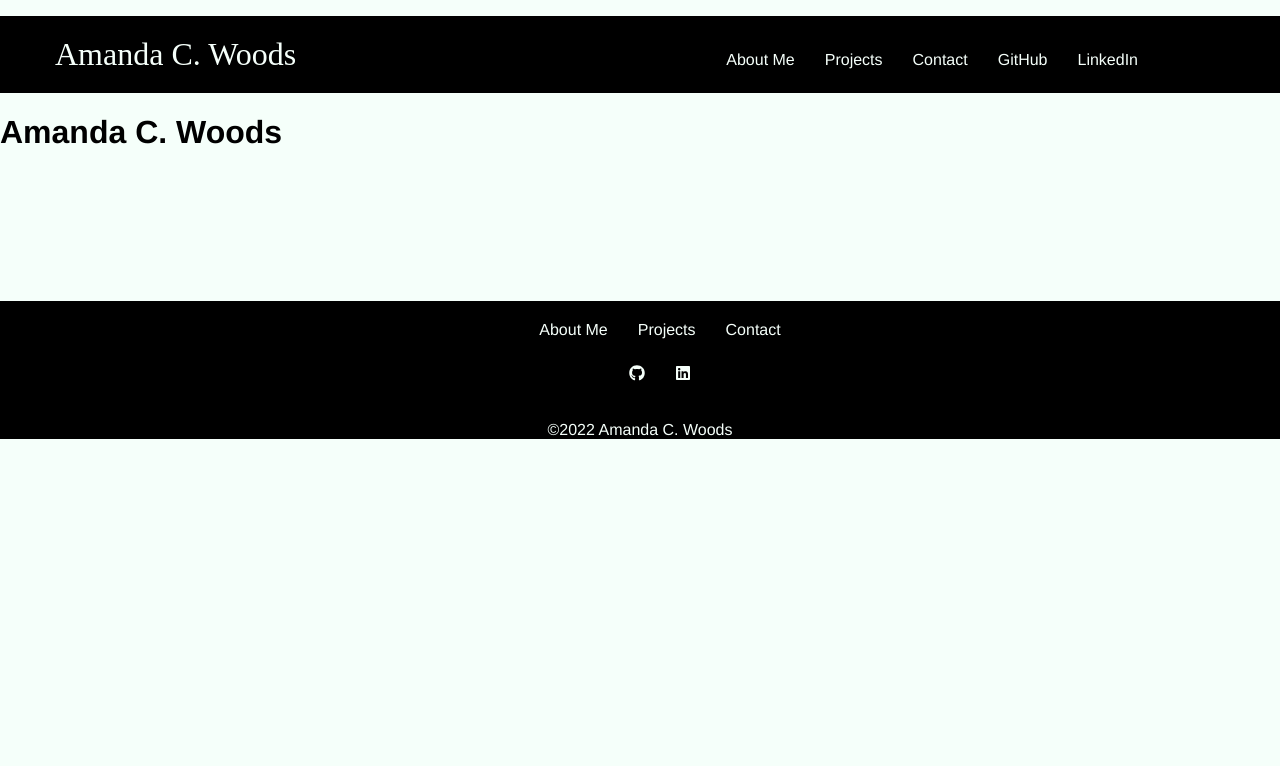
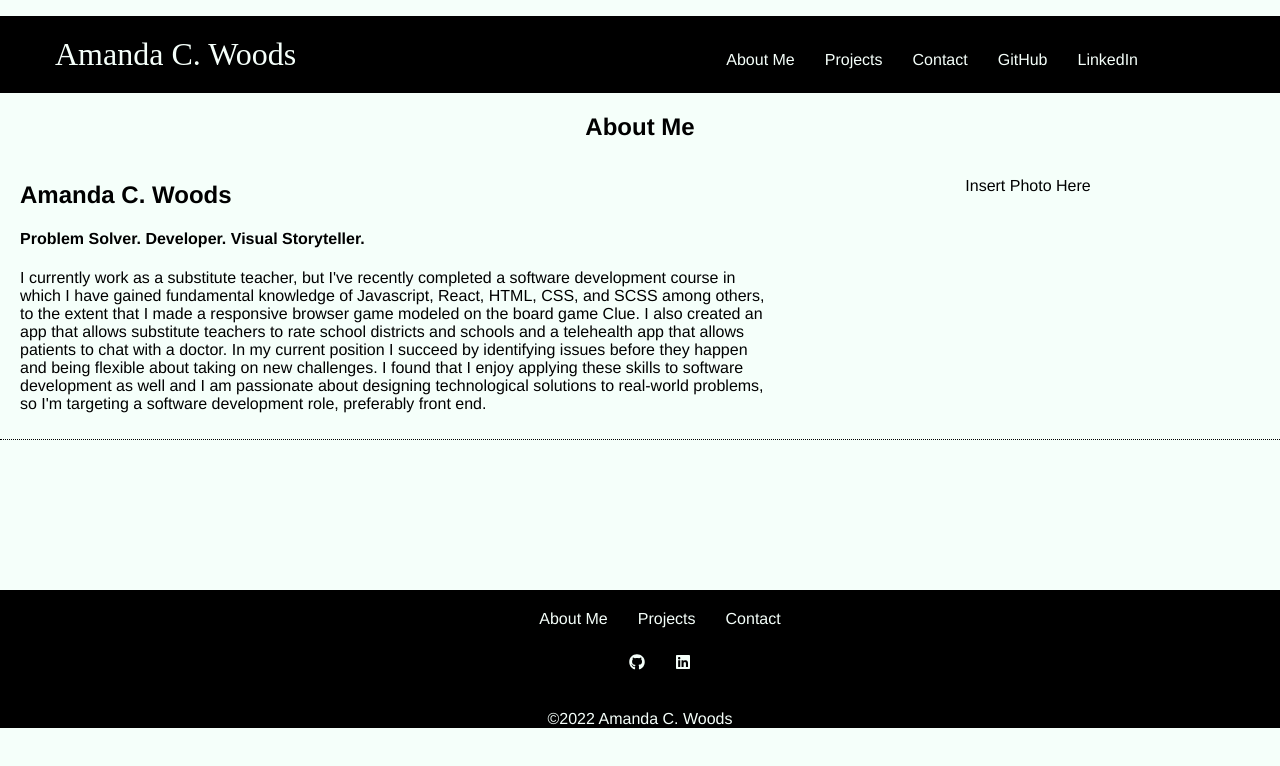
Before and after one commit to ACatWalks/portfolioBackup, a React (Create React App) app in the folder portfolio/: page / in a window 1280 px wide. Shown: the top 766 px of the page. Built offline with nearby package versions, Linux system fonts and the light colour scheme.

Commit message:
About page started, still needs photo, skill cards, contact button, and hero

```diff
--- a/portfolio/src/styles/styles.css
+++ b/portfolio/src/styles/styles.css
@@ -137,4 +137,30 @@ body {
 .contact button a {
   text-decoration: none;
 }
+
+.about #headline {
+  text-align: center;
+}
+
+.about .container {
+  border-bottom: 1px dotted #000000;
+  display: -webkit-box;
+  display: -ms-flexbox;
+  display: flex;
+  -webkit-box-orient: horizontal;
+  -webkit-box-direction: normal;
+      -ms-flex-direction: row;
+          flex-direction: row;
+}
+
+.about .container .left {
+  width: 60%;
+  padding-left: 20px;
+  padding-bottom: 10px;
+}
+
+.about .container .right {
+  width: 40%;
+  text-align: center;
+}
 /*# sourceMappingURL=styles.css.map */
--- a/portfolio/src/styles/styles.scss
+++ b/portfolio/src/styles/styles.scss
@@ -94,3 +94,22 @@ body{
         }
     }
 }
+.about {
+    & #headline {
+        text-align: center;
+    }
+    & .container {
+        border-bottom: 1px dotted $black;
+        display: flex;
+        flex-direction: row;
+        & .left{
+            width: 60%;
+            padding-left: 20px;
+            padding-bottom: 10px;
+        }
+        & .right {
+            width: 40%;
+            text-align: center;
+        }
+    }
+}
--- a/portfolio/src/views/About.js
+++ b/portfolio/src/views/About.js
@@ -4,9 +4,19 @@ import Footer from './Footer'
 
 function About() {
     return (
-        <div>
+        <div className='about'>
             <Nav />
-            <h1>Amanda C. Woods</h1>
+            <h2 id='headline'>About Me</h2>
+            <div className='container'>
+                    <div className='left'>
+                        <h2>Amanda C. Woods</h2>
+                        <h4>Problem Solver. Developer. Visual Storyteller.</h4>
+                        <p>I currently work as a substitute teacher, but I've recently completed a software development course in which I have gained fundamental knowledge of Javascript, React, HTML, CSS, and SCSS among others, to the extent that I made a responsive browser game modeled on the board game Clue. I also created an app that allows substitute teachers to rate school districts and schools and a telehealth app that allows patients to chat with a doctor. In my current position I succeed by identifying issues before they happen and being flexible about taking on new challenges. I found that I enjoy applying these skills to software development as well and I am passionate about designing technological solutions to real-world problems, so I'm targeting a software development role, preferably front end.</p>
+                    </div>
+                    <div className='right'>
+                    <p>Insert Photo Here</p>
+                    </div>
+            </div>
             <Footer />
         </div>
     )
```
Also changed, not shown: 1 other file (tests, documents, lock files or other folders).
